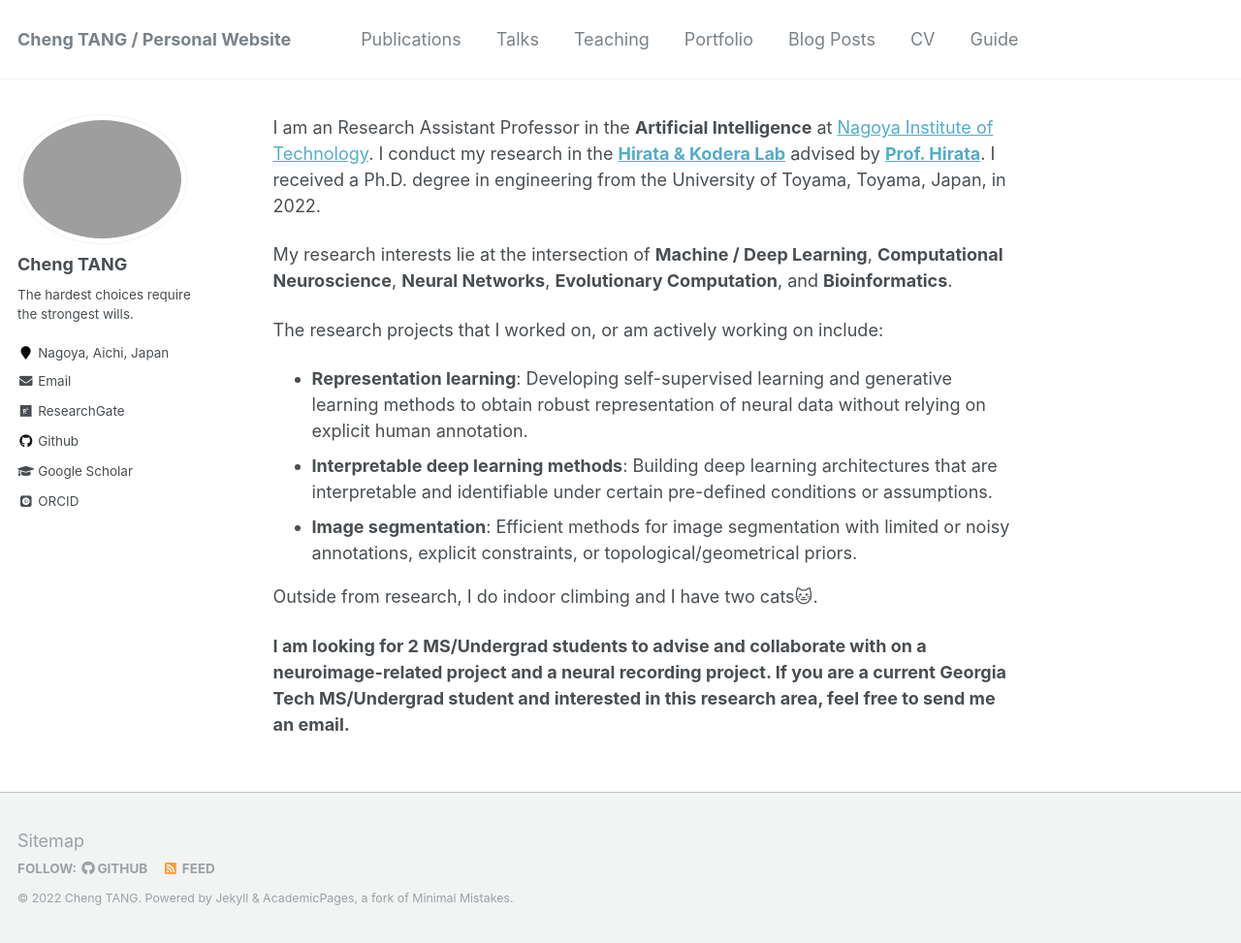
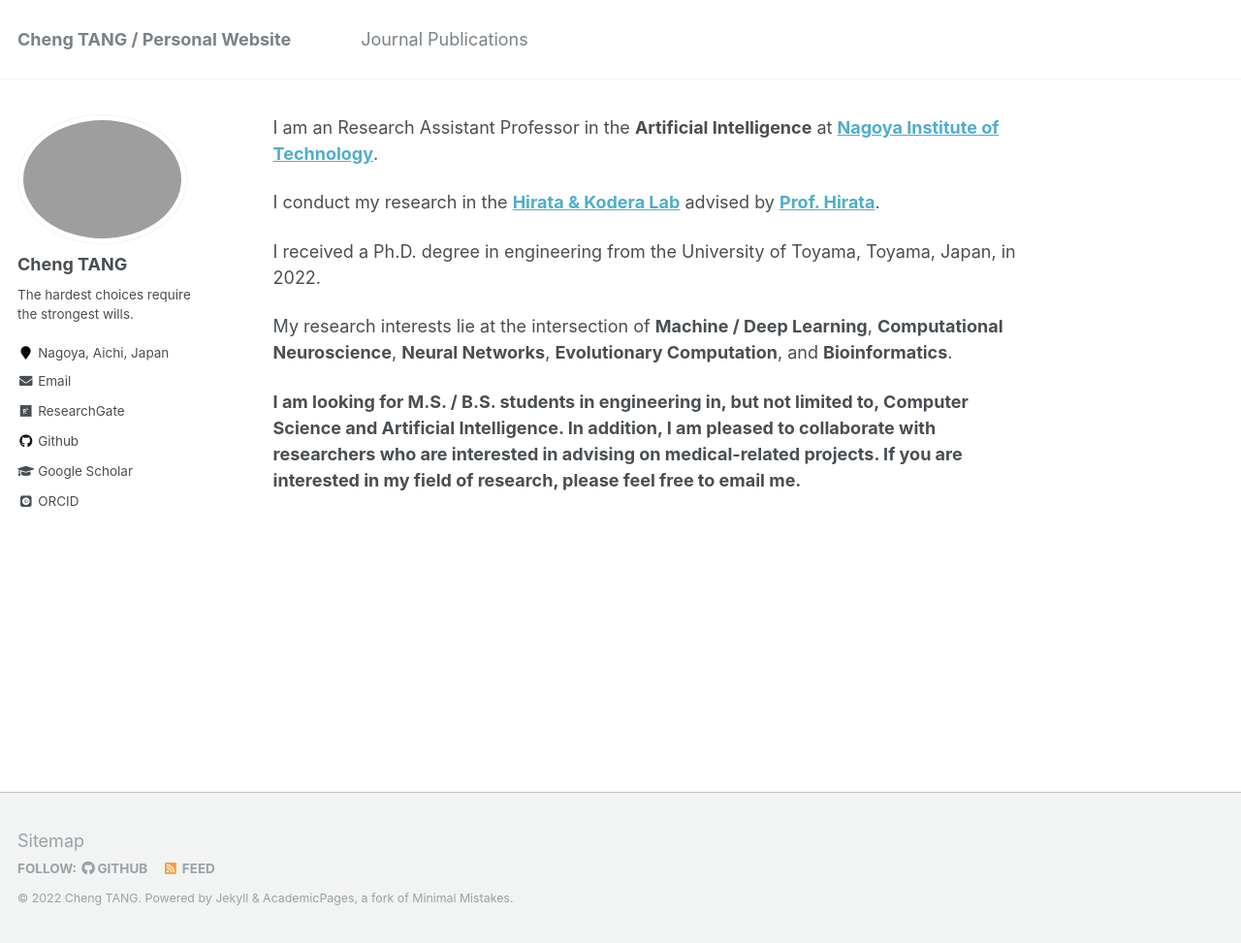
Before and after one commit to ChengTANG-AI/chengtang-ai.github.io, a Jekyll site: the page built from _pages/about.md, in a window 1280 px wide and 973 px high. Shown: the whole window at 97% size. Built offline with Jekyll 4.4.1, drawn with Linux system fonts in a browser that asks for light colours; some web fonts are replaced.

Commit message:
v20221124

```diff
--- a/_pages/about.md
+++ b/_pages/about.md
@@ -8,17 +8,12 @@ redirect_from:
   - /about.html
 ---
 
-I am an Research Assistant Professor in the **Artificial Intelligence** at [Nagoya Institute of Technology](https://www.nitech.ac.jp/).
+I am an Research Assistant Professor in the **Artificial Intelligence** at **[Nagoya Institute of Technology](https://www.nitech.ac.jp/)**.
+
 I conduct my research in the **[Hirata & Kodera Lab](https://cem.web.nitech.ac.jp/hilab/)** advised by **[Prof. Hirata](https://scholar.google.com/citations?user=zSV81YwAAAAJ)**.
+
 I received a Ph.D. degree in engineering from the University of Toyama, Toyama, Japan, in 2022.
 
 My research interests lie at the intersection of **Machine / Deep Learning**, **Computational Neuroscience**, **Neural Networks**, **Evolutionary Computation**, and **Bioinformatics**.
 
-The research projects that I worked on, or am actively working on include:
-* **Representation learning**: Developing self-supervised learning and generative learning methods to obtain robust representation of neural data without relying on explicit human annotation.
-* **Interpretable deep learning methods**: Building deep learning architectures that are interpretable and identifiable under certain pre-defined conditions or assumptions.
-* **Image segmentation**: Efficient methods for image segmentation with limited or noisy annotations, explicit constraints, or topological/geometrical priors.
-
-Outside from research, I do indoor climbing and I have two cats🐱.
-
-**I am looking for 2 MS/Undergrad students to advise and collaborate with on a neuroimage-related project and a neural recording project. If you are a current Georgia Tech MS/Undergrad student and interested in this research area, feel free to send me an email.**
+**I am looking for M.S. / B.S. students in engineering in, but not limited to, Computer Science and Artificial Intelligence. In addition, I am pleased to collaborate with researchers who are interested in advising on medical-related projects. If you are interested in my field of research, please feel free to email me.**
```
Also changed, not shown: _data/navigation.yml (+21 -14 lines), _pages/JournalPublications.md (added, +80 -0 lines).
